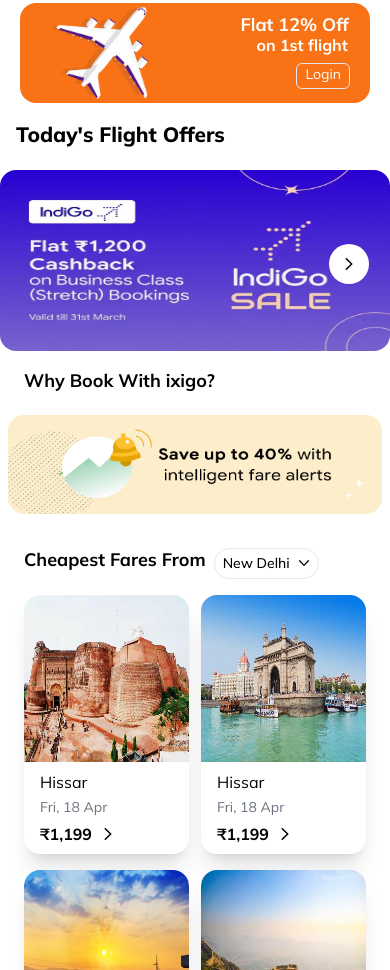
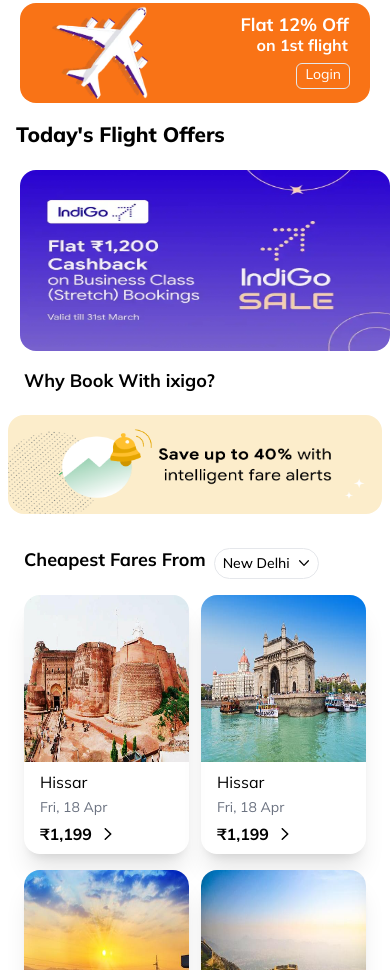
Before and after one commit to Manish-pro854/Airlines-clone, a website: page index.html in a window 390 px wide. Shown: the part 901-1871 px from the top of the page. Drawn offline with nearby package versions, Linux system fonts and the light colour scheme; files whose address does not match are found by name.

Commit message:
make first swiper responsive

```diff
--- a/index.html
+++ b/index.html
@@ -522,7 +522,7 @@
 
       <li class="swiper-slide">
         <a href="">
-          <div class="h-[11.3rem]">
+          <div class="h-[11.3rem] ml-5 md:ml-0">
               <img src="./images/s5.webp" class="h-full w-full rounded-2xl" alt="review img"/>
           </div>
         </a>
@@ -771,10 +771,10 @@
 
     </ul>
 
-    <div class="button-prev bg-white h-10 w-10 rounded-full p-2 z-10 absolute top-[4.6rem] left-0 ml-[0.8rem] hidden">
+    <div class="button-prev bg-white h-10 w-10 rounded-full p-2 z-10 absolute top-[4.6rem] left-0 ml-[0.8rem] hidden md:block">
       <img src="./images/left.svg" alt="">
     </div>
-    <div class="button-next bg-white h-10 w-10 rounded-full p-2 z-10 absolute top-[4.6rem] right-0 mr-[1.3rem]">
+    <div class="button-next bg-white h-10 w-10 rounded-full p-2 z-10 absolute top-[4.6rem] right-0 mr-[1.3rem] hidden md:block">
       <img src="./images/right.svg" alt="">
     </div>
 
--- a/swiper.js
+++ b/swiper.js
@@ -30,6 +30,7 @@
       nextEl: ".button-next",
       prevEl: ".button-prev",
     },
+    slidesPerView: "auto",
 
     grid: {
       rows: 1,
```
Also changed, not shown: dist/output.css.
